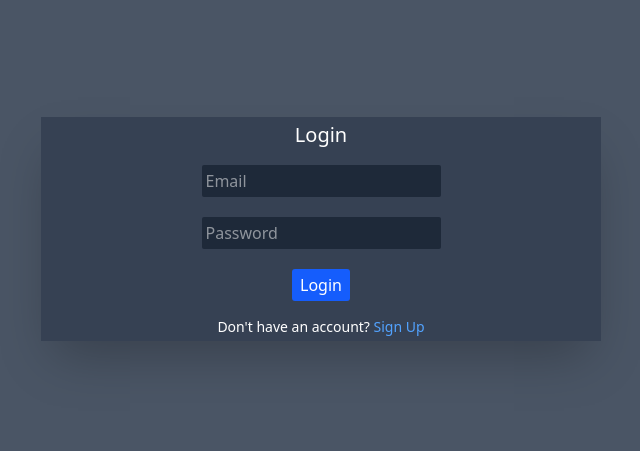
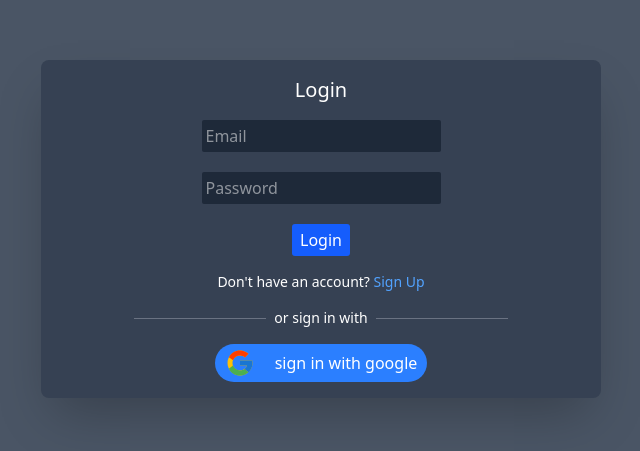
Before and after one commit to Rythm1c/reactMessanger, a React (Vite) app: page / in a window 1280 px wide. Shown: the part 171-622 px from the top of the page, without its empty margins (319-959 px from the left). Built offline with nearby package versions, Linux system fonts and the light colour scheme.

Commit message:
sign-in with google added

```diff
--- a/src/config/supabaseAuth.js
+++ b/src/config/supabaseAuth.js
@@ -11,7 +11,15 @@
         alert('Check your email for confirmation.');
 }
 
+export const loginWithGoogle = async () => {
+    const { error } = await supabase.auth.signInWithOAuth({
+        provider: 'google'
+    });
 
+    if (error) {
+        alert('Google sign-in failed: ' + error.message);
+    }
+}
 
 export const login = async (email, password) => {
     const { data, error } = await supabase.auth.signInWithPassword({
--- a/src/pages/Authentication.jsx
+++ b/src/pages/Authentication.jsx
@@ -1,7 +1,8 @@
 import React, { useState, useEffect } from "react";
-import { signUp, login } from "../config/supabaseAuth.js";
+import { signUp, login, loginWithGoogle } from "../config/supabaseAuth.js";
 import { useNavigate } from "react-router-dom";
 import supabase from "../config/SupabaseClient.js";
+import { FcGoogle } from "react-icons/fc";
 
 function Authentication() {
   const [isSignUp, setIsSignUp] = useState(false);
@@ -16,8 +17,9 @@
     else {
       await login(email, password);
 
-      if (window.localStorage.getItem('user') !== null)
+      if (window.localStorage.getItem('user') !== null) {
         nav("/ChatWindow");
+      }
     }
 
   };
@@ -55,7 +57,7 @@
   return (
     <div
       className={`flex min-h-screen items-center justify-center bg-gray-600 text-white`}>
-      <div className="w-140 bg-gray-700 shadow-2xl p-1">
+      <div className="w-140 bg-gray-700 shadow-2xl p-4 rounded-lg">
         <div>
           <div className=" text-center text-xl">
             {isSignUp ? "Sign Up" : "Login"}
@@ -84,6 +86,8 @@
               {isSignUp ? "Sign Up" : "Login"}
             </button>
           </div>
+
+
           <p className="mt-4 text-center text-sm">
             {isSignUp ? "Already have an account? " : "Don't have an account? "}
             <button
@@ -92,6 +96,24 @@
               {isSignUp ? "Login" : "Sign Up"}
             </button>
           </p>
+
+          <div className="flex  items-center justify-center gap-2 mt-4">
+            <div className="h-[1px] bg-gray-500 w-1/4"></div>
+            <p className="text-center text-sm">
+              or sign in with
+            </p>
+            <div className="h-[1px] bg-gray-500 w-1/4"></div>
+          </div>
+
+          <div
+            onClick={loginWithGoogle}
+            className="flex items-center gap-x-5 justify-center mt-4 rounded-full bg-blue-500 w-2/5 m-auto hover:cursor-pointer hover:bg-blue-600 p-1">
+            <div className="text-3xl">
+              <FcGoogle />
+            </div>
+            <span>sign in with google</span>
+          </div>
+
         </div>
       </div>
     </div>
```
